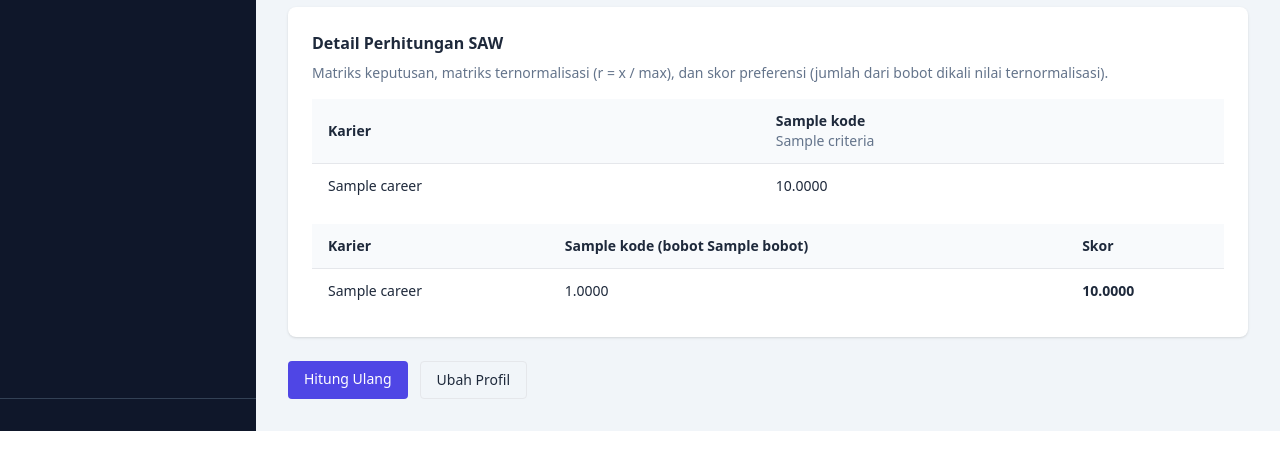
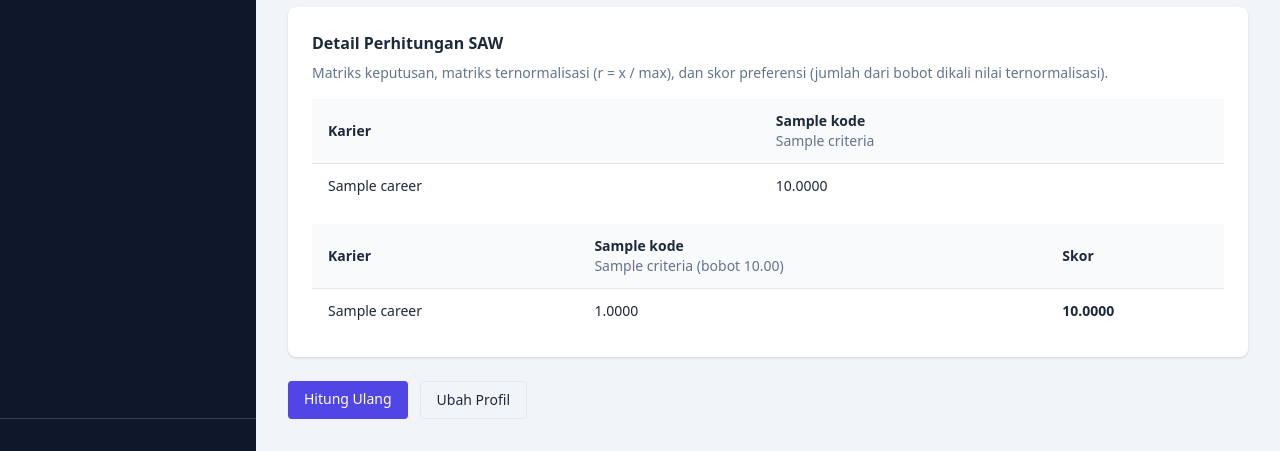
Before and after one commit to yfujust-collab/spk-rekomendasi-karier, a Flask app: template app/templates/spk/hasil.html in a window 1280 px wide. Shown: the part 710-1161 px from the top of the page. Run offline with Flask 3, Linux system fonts and the light colour scheme; the template is opened without the code that fills it: most values are stand-ins (such as "Sample title", 1, 10 or a date in 2020); some libraries are stand-ins or nearby versions.

Commit message:
fix: tampilkan bobot ternormalisasi di detail SAW

```diff
--- a/app/templates/spk/hasil.html
+++ b/app/templates/spk/hasil.html
@@ -37,6 +37,9 @@
 <div class="bg-white rounded-lg shadow p-6 mb-6">
   <p class="font-semibold mb-2">Detail Perhitungan SAW</p>
   <p class="text-sm text-slate-500 mb-4">Matriks keputusan, matriks ternormalisasi (r = x / max), dan skor preferensi (jumlah dari bobot dikali nilai ternormalisasi).</p>
+  {% if detail.bobot_dinormalisasi %}
+  <p class="text-sm text-yellow-800 bg-yellow-100 rounded px-4 py-2 mb-4">Catatan: total bobot bukan 1, sehingga bobot dinormalisasi otomatis sebelum perhitungan.</p>
+  {% endif %}
   <div class="overflow-x-auto mb-4">
     <table class="w-full text-sm">
       <thead class="bg-slate-50 text-left">
@@ -60,7 +63,7 @@
       <thead class="bg-slate-50 text-left">
         <tr>
           <th class="px-4 py-3">Karier</th>
-          {% for c in detail.criteria %}<th class="px-4 py-3">{{ c.kode }} (bobot {{ c.bobot }})</th>{% endfor %}
+          {% for j in range(detail.criteria|length) %}<th class="px-4 py-3">{{ detail.criteria[j].kode }}<br><span class="font-normal text-slate-500">{{ detail.criteria[j].nama }} (bobot {{ '%.2f'|format(detail.bobot_n[j]) }})</span></th>{% endfor %}
           <th class="px-4 py-3">Skor</th>
         </tr>
       </thead>
```
